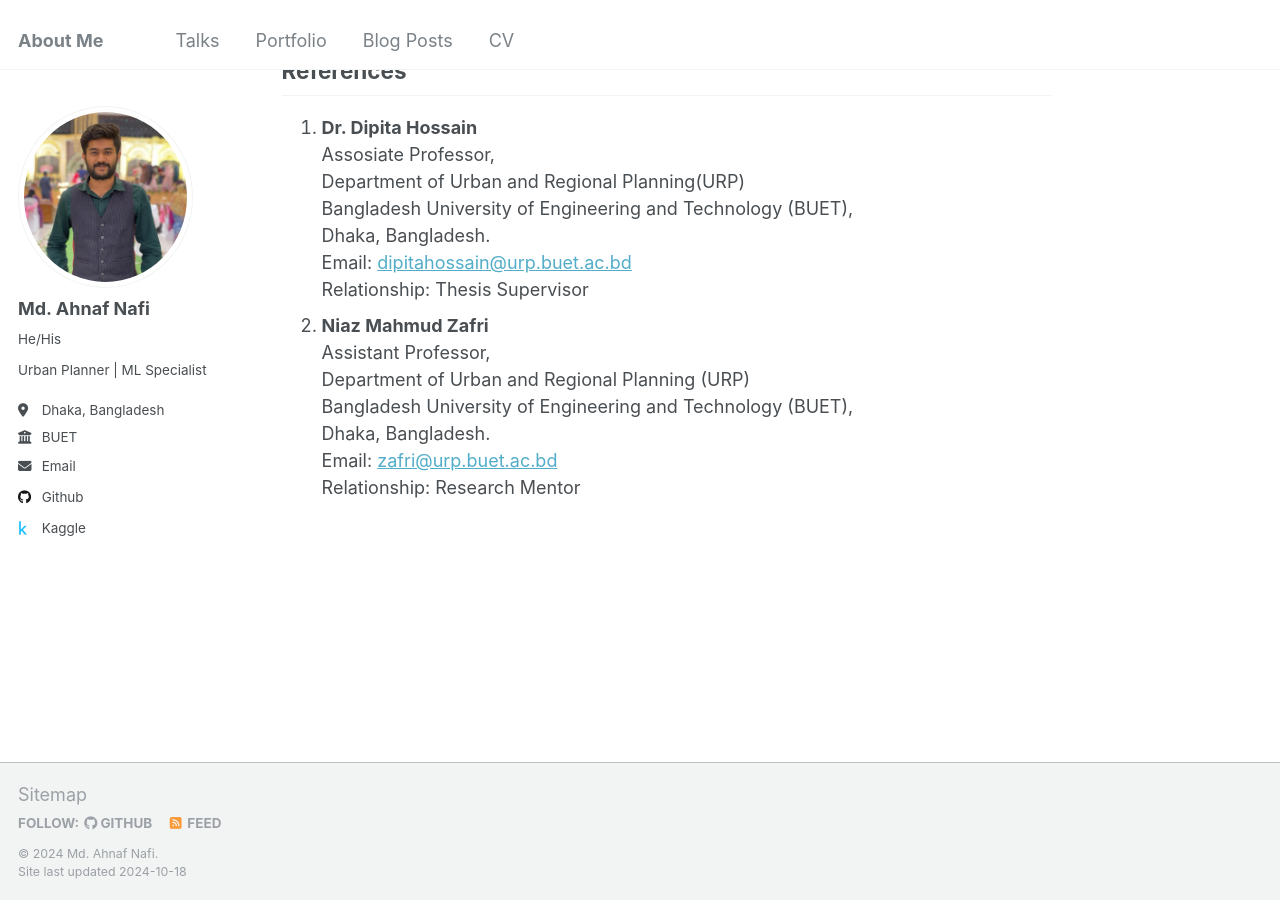
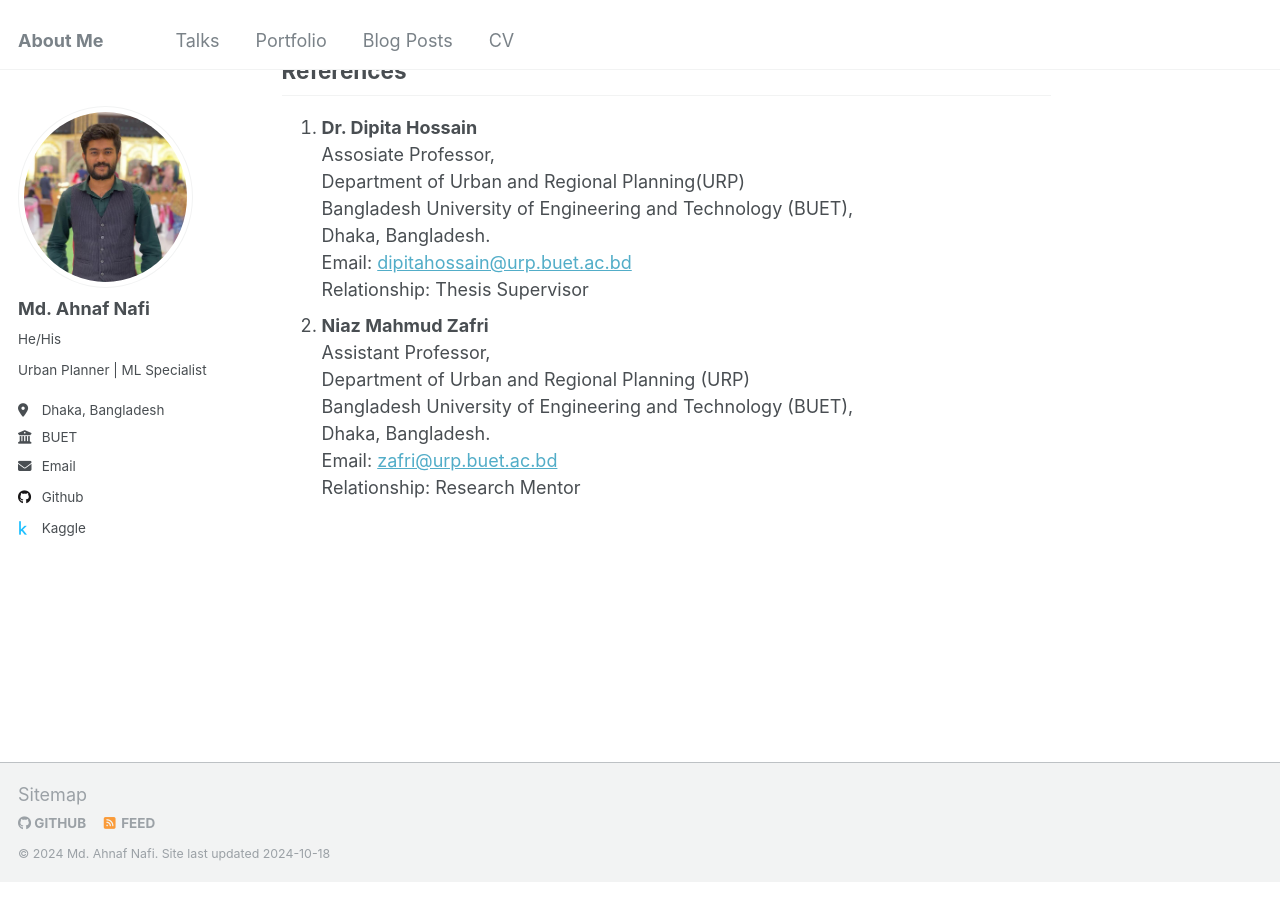
Before and after one commit to NafixData/ahnafnafi, a Jekyll site: the page built from _pages/about.md, in a window 1280 px wide and 900 px high, scrolled down 1591 px. Built offline with Jekyll 4.4.1, drawn with Linux system fonts in a browser that asks for light colours.

Commit message:
Update footer.html

```diff
--- a/_includes/footer.html
+++ b/_includes/footer.html
@@ -3,14 +3,8 @@
 {% if site.author.github or site.author.bitbucket or site.atom_feed.hide != true %}
 <div class="page__footer-follow">
   <ul class="social-icons">
-    {% if site.data.ui-text[site.locale].follow_label %}
-      <li><strong>{{ site.data.ui-text[site.locale].follow_label }}</strong></li>
-    {% endif %}
     {% if site.author.github %}
       <li><a href="http://github.com/{{ site.author.github }}"><i class="fab fa-github" aria-hidden="true"></i> GitHub</a></li>
-    {% endif %}
-    {% if site.author.bitbucket %}
-      <li><a href="http://bitbucket.org/{{ site.author.bitbucket }}"><i class="fab fa-bitbucket" aria-hidden="true"></i> Bitbucket</a></li>
     {% endif %}
     {% if site.atom_feed.hide != true %}
     <li><a href="{% if site.atom_feed.path %}{{ site.atom_feed.path }}{% else %}{{ base_path }}/feed.xml{% endif %}"><i class="fa fa-fw fa-rss-square" aria-hidden="true"></i> {{ site.data.ui-text[site.locale].feed_label | default: "Feed" }}</a></li>
@@ -20,6 +14,6 @@
 {% endif %}
 
 <div class="page__footer-copyright">
-  &copy; {{ site.time | date: '%Y' }} {{ site.name | default: site.title }}.<br />
+  &copy; {{ site.time | date: '%Y' }} {{ site.name | default: site.title }}.
   Site last updated {{ "now" | date: '%Y-%m-%d' %}}
 </div>
```
